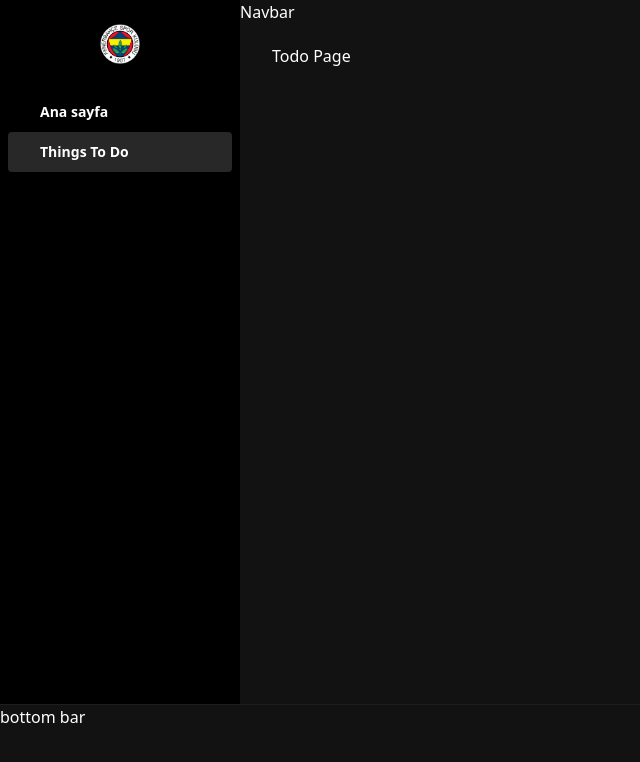
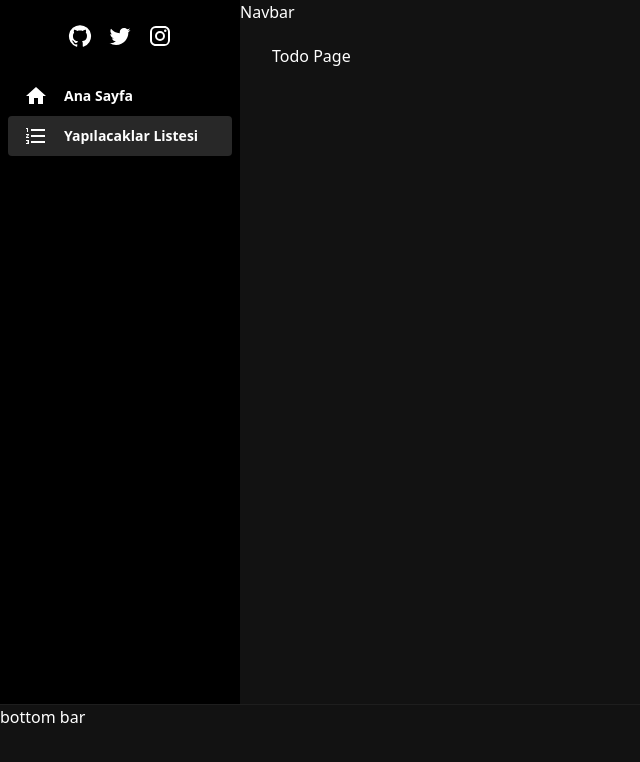
Before and after one commit to aliergul/react-milestone, a React (Create React App) app: page /todo in a window 1280 px wide. Shown: the top 762 px of the page, without its empty margins (0-640 px from the left). Built offline with nearby package versions, Linux system fonts and the light colour scheme.

Commit message:
Adding material icons

```diff
--- a/package.json
+++ b/package.json
@@ -3,6 +3,10 @@
   "version": "0.1.0",
   "private": true,
   "dependencies": {
+    "@emotion/react": "^11.11.1",
+    "@emotion/styled": "^11.11.0",
+    "@mui/icons-material": "^5.14.12",
+    "@mui/material": "^5.14.12",
     "@testing-library/jest-dom": "^5.17.0",
     "@testing-library/react": "^13.4.0",
     "@testing-library/user-event": "^13.5.0",
--- a/src/components/Sidebar.js
+++ b/src/components/Sidebar.js
@@ -1,11 +1,16 @@
 import React from "react";
 import Menu from "./Sidebar/Menu";
-import fenerbahce from "../img/fenerbahce.png";
+import GitHubIcon from "@mui/icons-material/GitHub";
+import TwitterIcon from "@mui/icons-material/Twitter";
+import InstagramIcon from "@mui/icons-material/Instagram";
+
 function Sidebar() {
   return (
     <aside className="w-60 pt-6 flex flex-shrink-0 flex-col bg-black">
-      <a href="/" className="flex items-center justify-center mb-7 px-6">
-        <img src={fenerbahce} alt="" className="h-10" />
+      <a href="/" className="flex items-center justify-center mb-7 px-6 gap-4">
+        <GitHubIcon className="h-10" />
+        <TwitterIcon className="h-10" />
+        <InstagramIcon className="h-10" />
       </a>
       <Menu />
     </aside>
--- a/src/components/Sidebar/Menu.js
+++ b/src/components/Sidebar/Menu.js
@@ -1,5 +1,7 @@
 import React from "react";
 import { NavLink } from "react-router-dom";
+import HomeIcon from "@mui/icons-material/Home";
+import FormatListNumberedIcon from "@mui/icons-material/FormatListNumbered";
 
 function Menu() {
   return (
@@ -12,8 +14,10 @@ function Menu() {
             to={"/#"}
             className="h-10 flex gap-x-4 items-center text-sm font-semibold text-link rounded hover:text-white px-4"
           >
-            <span className="transition-all">{/* home icon */}</span>
-            Ana sayfa
+            <span className="transition-all">
+              <HomeIcon />
+            </span>
+            Ana Sayfa
           </NavLink>
         </li>
         <li>
@@ -23,8 +27,10 @@ function Menu() {
             to={"/todo"}
             className="h-10 flex gap-x-4 items-center text-sm font-semibold text-link rounded hover:text-white px-4"
           >
-            <span className="transition-all">{/* todo icon */}</span>
-            Things To Do
+            <span className="transition-all">
+              <FormatListNumberedIcon />
+            </span>
+            Yapılacaklar Listesi
           </NavLink>
         </li>
       </ul>
--- a/src/style.css
+++ b/src/style.css
@@ -610,6 +610,10 @@ html,
   margin-bottom: 1.75rem;
 }
 
+.mb-2 {
+  margin-bottom: 0.5rem;
+}
+
 .flex {
   display: flex;
 }
@@ -644,6 +648,14 @@ html,
 
 .justify-center {
   justify-content: center;
+}
+
+.gap-10 {
+  gap: 2.5rem;
+}
+
+.gap-4 {
+  gap: 1rem;
 }
 
 .gap-x-4 {
@@ -682,16 +694,6 @@ html,
   background-color: rgb(0 0 0 / var(--tw-bg-opacity));
 }
 
-.px-8 {
-  padding-left: 2rem;
-  padding-right: 2rem;
-}
-
-.py-5 {
-  padding-top: 1.25rem;
-  padding-bottom: 1.25rem;
-}
-
 .px-2 {
   padding-left: 0.5rem;
   padding-right: 0.5rem;
@@ -705,6 +707,16 @@ html,
 .px-6 {
   padding-left: 1.5rem;
   padding-right: 1.5rem;
+}
+
+.px-8 {
+  padding-left: 2rem;
+  padding-right: 2rem;
+}
+
+.py-5 {
+  padding-top: 1.25rem;
+  padding-bottom: 1.25rem;
 }
 
 .pt-6 {
```
Also changed, not shown: src/img/fenerbahce.svg (deleted), 1 other file (tests, documents, lock files or other folders).
